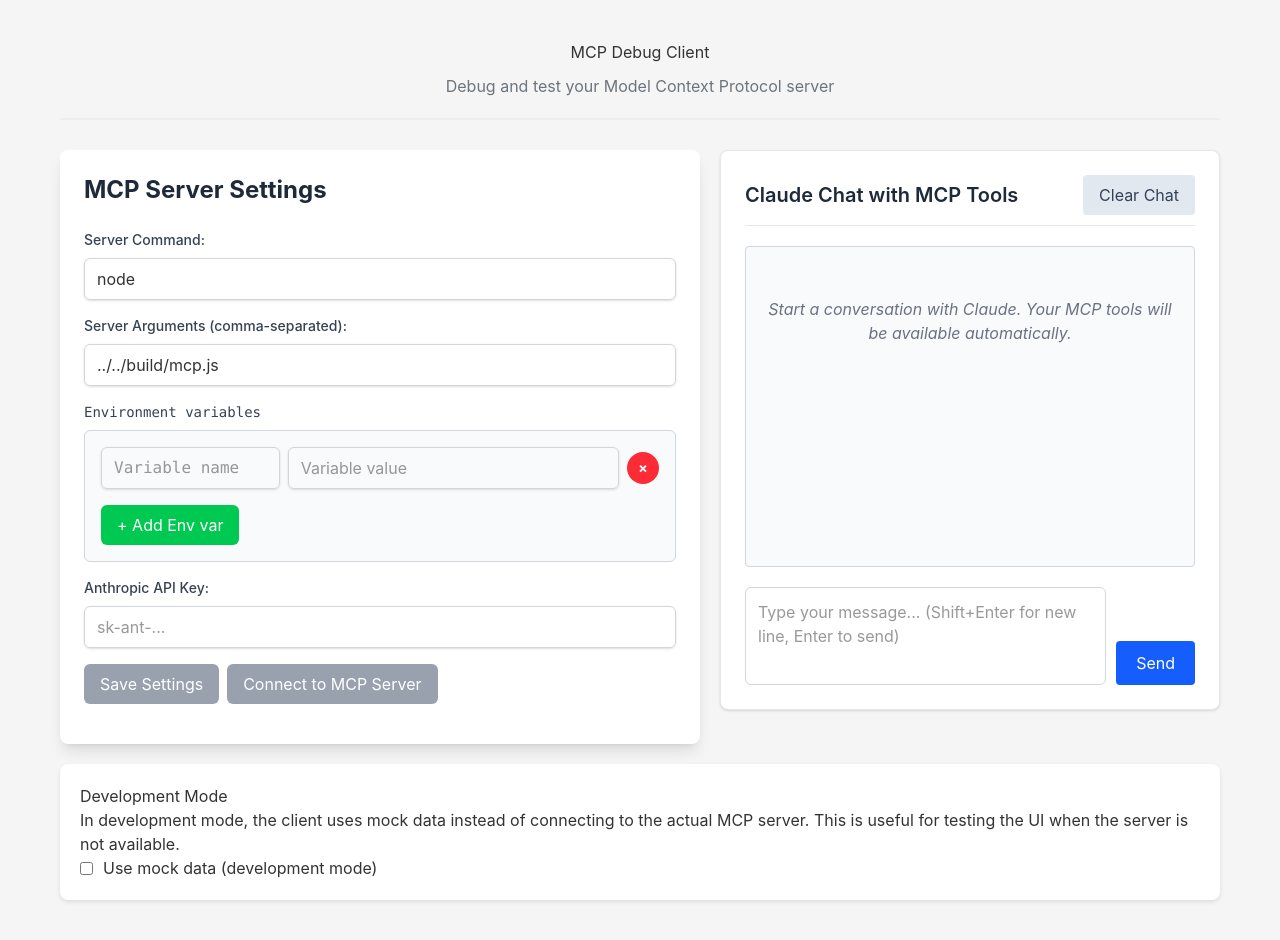
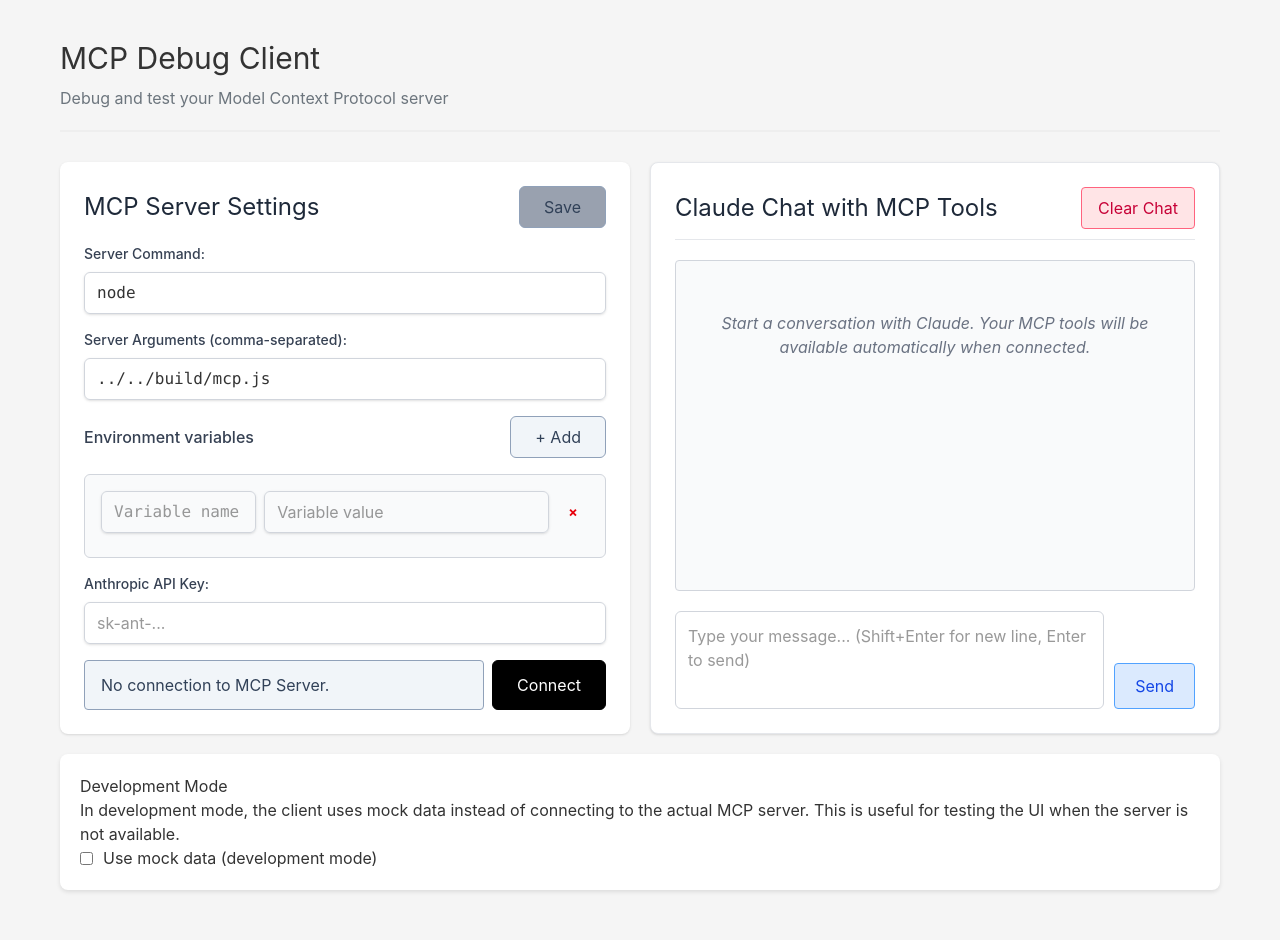
Before and after one commit to faraazahmad/mcp_debug, a Vue app: page / in a window 1280 px wide. Built offline with nearby package versions, Linux system fonts and the light colour scheme.

Commit message:
fix: top design

```diff
--- a/src/App.vue
+++ b/src/App.vue
@@ -1,24 +1,23 @@
 <template>
   <div class="container p-4">
     <header>
-      <h1>MCP Debug Client</h1>
+      <h1 class="text-3xl">MCP Debug Client</h1>
       <p>Debug and test your Model Context Protocol server</p>
     </header>
+
+    <div class="grid grid-cols-2 gap-4">
+      <SettingsPanel />
+      <ChatPanel />
+    </div>
 
     <div class="grid grid-2">
       <!-- Left Column: Settings and Tools -->
       <div>
-        <SettingsPanel />
 
         <div v-if="mcpStore.isConnected" class="grid">
           <ToolsPanel />
           <ResourcesPanel />
         </div>
-      </div>
-
-      <!-- Right Column: Chat -->
-      <div>
-        <ChatPanel />
       </div>
     </div>
 
@@ -77,7 +76,6 @@ onMounted(() => {
 
 <style>
 header {
-  text-align: center;
   margin-bottom: 30px;
   padding: 20px 0;
   border-bottom: 2px solid #eee;
--- a/src/components/ChatPanel.vue
+++ b/src/components/ChatPanel.vue
@@ -1,15 +1,15 @@
 <template>
-  <div class="p-6 bg-white rounded-lg shadow-sm border border-gray-200 h-[70vh] flex flex-col">
+  <div class="p-6 bg-white rounded-lg shadow border border-gray-200 max-h-[80vh] flex flex-col">
     <div class="flex justify-between items-center mb-5 pb-2.5 border-b border-gray-200">
-      <h2 class="text-xl font-semibold text-gray-800">Claude Chat with MCP Tools</h2>
-      <button @click="clearChat" class="px-4 py-2 bg-slate-200 hover:bg-slate-400 rounded text-slate-700 hover:text-white transition-colors">
+      <h2 class="text-2xl text-gray-800">Claude Chat with MCP Tools</h2>
+      <button @click="clearChat" class="px-4 py-2 bg-rose-100 hover:bg-rose-200 border border-rose-400 rounded text-rose-700 transition-colors">
         Clear Chat
       </button>
     </div>
 
     <div class="flex-1 gap-2 overflow-y-auto overflow-x-hidden py-2.5 border border-gray-300 rounded bg-gray-50" ref="messagesContainer">
       <div v-if="chatStore.messages.length === 0" class="text-center text-gray-500 py-10 px-5 italic">
-        Start a conversation with Claude. Your MCP tools will be available automatically.
+        Start a conversation with Claude. Your MCP tools will be available automatically when connected.
       </div>
 
       <div
@@ -37,7 +37,7 @@
           <div
             v-for="(tool, index) in message.tools"
             :key="index"
-            class="bg-gray-50 p-2.5 rounded mb-2.5"
+            class="rounded mb-2.5 font-mono"
           >
             <strong class="block mb-1 text-blue-600">{{ tool.name }}</strong>
             <pre class="my-1 text-xs bg-gray-200 p-2 rounded whitespace-pre-wrap break-words max-w-full">{{ JSON.stringify(tool.arguments, null, 2) }}</pre>
@@ -79,7 +79,7 @@
 
         <button
           @click="sendMessage"
-          class="px-5 py-2.5 bg-blue-600 text-white rounded hover:bg-blue-700 transition-colors h-fit"
+          class="px-5 py-2.5 bg-blue-100 border border-blue-400 text-blue-700 rounded hover:bg-blue-200 transition-colors h-fit"
         >
           Send
         </button>
--- a/src/components/SettingsPanel.vue
+++ b/src/components/SettingsPanel.vue
@@ -1,28 +1,41 @@
 <template>
-  <div class="bg-white rounded-lg shadow-lg p-6">
-    <h2 class="text-2xl font-bold text-gray-800 mb-6">MCP Server Settings</h2>
+  <div class="bg-white rounded-lg shadow p-6 flex flex-col gap-4 justify-between">
+    <div class="flex flex-row justify-between items-center gap-4">
+      <h2 class="text-2xl text-gray-800">MCP Server Settings</h2>
+      <button
+        @click="saveSettings"
+        class="bg-slate-100 hover:bg-slate-200 border border-slate-400 disabled:bg-gray-400 disabled:cursor-not-allowed text-slate-700 px-6 py-2 rounded-md transition-colors"
+        :disabled="!isValid"
+      >
+        Save
+      </button>
+    </div>
 
-    <div class="mb-4">
+    <div class="">
       <label class="block text-sm font-medium text-gray-700 mb-2">Server Command:</label>
       <input
         v-model="localSettings.serverCommand"
-        class="w-full px-3 py-2 border border-gray-300 rounded-md shadow-sm focus:outline-none focus:ring-2 focus:ring-blue-500 focus:border-blue-500"
+        class="font-mono w-full px-3 py-2 border border-gray-300 rounded-md shadow-sm focus:outline-none focus:ring-2 focus:ring-blue-500 focus:border-blue-500"
         placeholder="node"
       />
     </div>
 
-    <div class="mb-4">
+    <div class="">
       <label class="block text-sm font-medium text-gray-700 mb-2">Server Arguments (comma-separated):</label>
       <input
         v-model="serverArgsString"
-        class="w-full px-3 py-2 border border-gray-300 rounded-md shadow-sm focus:outline-none focus:ring-2 focus:ring-blue-500 focus:border-blue-500"
+        class="font-mono w-full px-3 py-2 border border-gray-300 rounded-md shadow-sm focus:outline-none focus:ring-2 focus:ring-blue-500 focus:border-blue-500"
         placeholder="../../build/mcp.js"
       />
     </div>
 
-    <div class="mb-4">
-      <label class="block text-sm font-medium font-mono text-gray-700 mb-2">Environment variables</label>
-      <div class="border border-gray-300 rounded-md p-4 bg-gray-50">
+    <div class="flex-1">
+      <div class="flex flex-row justify-between gap-4 items-center mb-4">
+        <a class="font-medium text-gray-700">Environment variables</a>
+        <button class="bg-slate-100 hover:bg-slate-200 border border-slate-400 disabled:bg-gray-400 disabled:cursor-not-allowed text-slate-700 px-6 py-2 rounded-md transition-colors" @click="addEnvVar" type="button">+ Add</button>
+
+      </div>
+      <div class="border border-gray-300 rounded-md p-4 bg-gray-50 max-h-70 overflow-y-auto">
         <div class="flex flex-col md:flex-row gap-2 mb-2 items-center" v-for="(key, index) in envVarKeys" :key="index">
           <input
             class="font-mono flex-1 min-w-0 md:min-w-[150px] px-3 py-2 border border-gray-300 rounded-md shadow-sm focus:outline-none focus:ring-2 focus:ring-blue-500 focus:border-blue-500"
@@ -40,14 +53,13 @@
           <button
             @click="removeEnvVar(index)"
             type="button"
-            class="bg-red-500 hover:bg-red-600 text-white w-8 h-8 rounded-full flex items-center justify-center text-sm font-bold cursor-pointer transition-colors"
+            class="hover:bg-red-100 text-red-600 w-8 h-8 rounded-full flex items-center justify-center text-sm font-bold cursor-pointer transition-colors"
           >×</button>
         </div>
-        <button class="bg-green-500 hover:bg-green-600 text-white px-4 py-2 rounded-md mt-2 transition-colors" @click="addEnvVar" type="button">+ Add Env var</button>
       </div>
     </div>
 
-    <div class="mb-4">
+    <div class="">
       <label class="block text-sm font-medium text-gray-700 mb-2">Anthropic API Key:</label>
       <input
         v-model="localSettings.anthropicApiKey"
@@ -57,35 +69,31 @@
       />
     </div>
 
-    <div class="mb-4 space-x-2">
-      <button
-        @click="saveSettings"
-        class="bg-blue-500 hover:bg-blue-600 disabled:bg-gray-400 disabled:cursor-not-allowed text-white px-4 py-2 rounded-md transition-colors"
-        :disabled="!isValid"
-      >
-        Save Settings
-      </button>
+    <div class="flex flex-row gap-2 w-full">
+      <div v-if="mcpStore.error" class="flex-1 bg-red-100 border border-red-400 text-red-700 px-4 py-3 rounded">
+        {{ mcpStore.error }}.
+      </div>
+      <div v-else-if="mcpStore.isConnecting" class="flex-1 bg-blue-100 border border-blue-400 text-blue-700 px-4 py-3 rounded">
+        Connecting to MCP server...
+      </div>
+      <div v-else-if="mcpStore.serverInfo" class="flex-1 bg-green-100 border border-green-400 text-green-700 px-4 py-3 rounded">
+        Connected to {{ mcpStore.serverInfo.name }} v{{ mcpStore.serverInfo.version }}.
+      </div>
+      <div v-else-if="!mcpStore.isConnected" class="flex-1 bg-slate-100 border border-slate-400 text-slate-700 px-4 py-3 rounded">
+        No connection to MCP Server.
+      </div>
 
       <button
         @click="connectToServer"
-        class="bg-blue-500 hover:bg-blue-600 disabled:bg-gray-400 disabled:cursor-not-allowed text-white px-4 py-2 rounded-md transition-colors"
+        :class="mcpStore.isConnected
+          ? 'bg-red-100 hover:bg-red-200 disabled:bg-black disabled:text-white disabled:border-black disabled:cursor-not-allowed text-red-700 border border-red-400 px-6 py-2 rounded-md transition-colors'
+          : 'bg-green-100 hover:bg-green-200 disabled:bg-black disabled:text-white disabled:border-black disabled:cursor-not-allowed text-green-700 border border-green-400 px-6 py-2 rounded-md transition-colors'"
         :disabled="!canConnect"
       >
-        {{ mcpStore.isConnected ? 'Disconnect' : 'Connect to MCP Server' }}
+        {{ mcpStore.isConnected ? 'Disconnect' : 'Connect' }}
       </button>
     </div>
 
-    <div v-if="mcpStore.error" class="bg-red-100 border border-red-400 text-red-700 px-4 py-3 rounded">
-      {{ mcpStore.error }}
-    </div>
-
-    <div v-if="mcpStore.isConnecting" class="bg-blue-100 border border-blue-400 text-blue-700 px-4 py-3 rounded">
-      Connecting to MCP server...
-    </div>
-
-    <div v-if="mcpStore.serverInfo" class="bg-green-100 border border-green-400 text-green-700 px-4 py-3 rounded">
-      Connected to {{ mcpStore.serverInfo.name }} v{{ mcpStore.serverInfo.version }}
-    </div>
   </div>
 </template>
 
```
